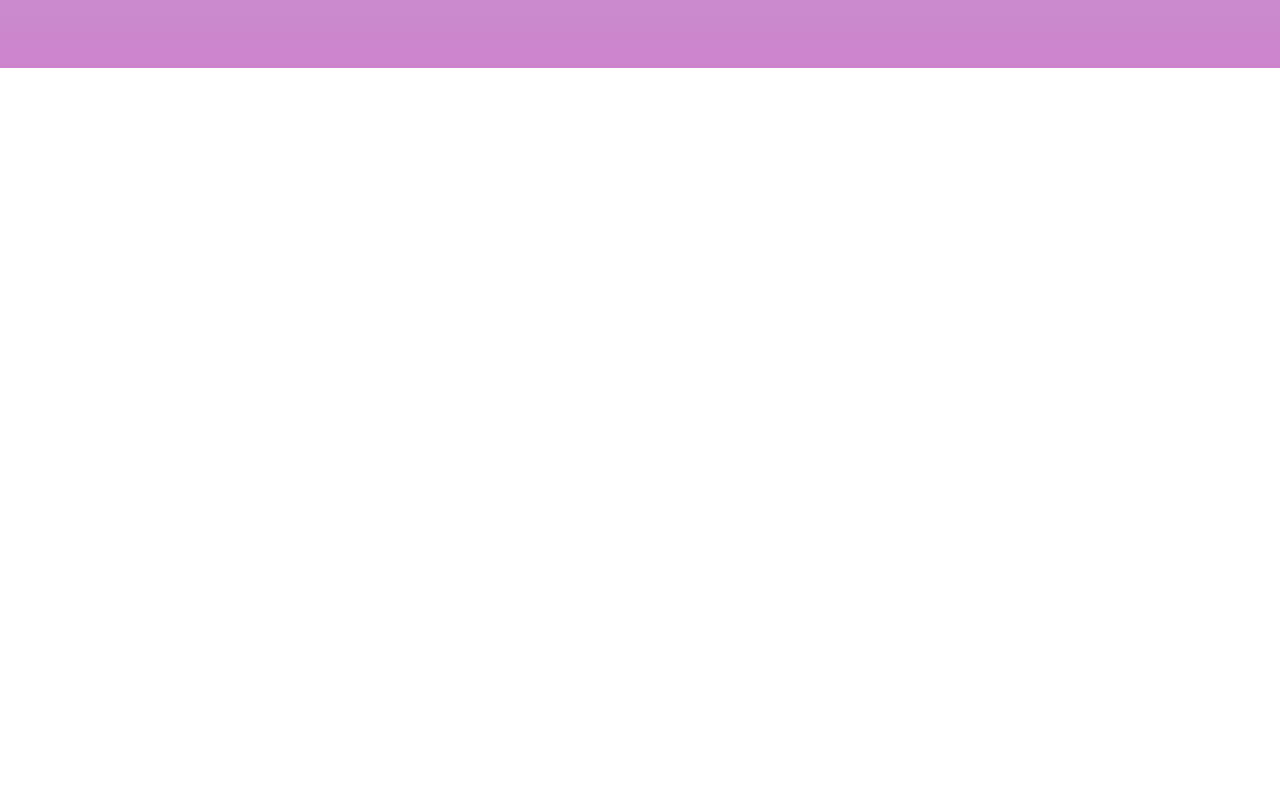
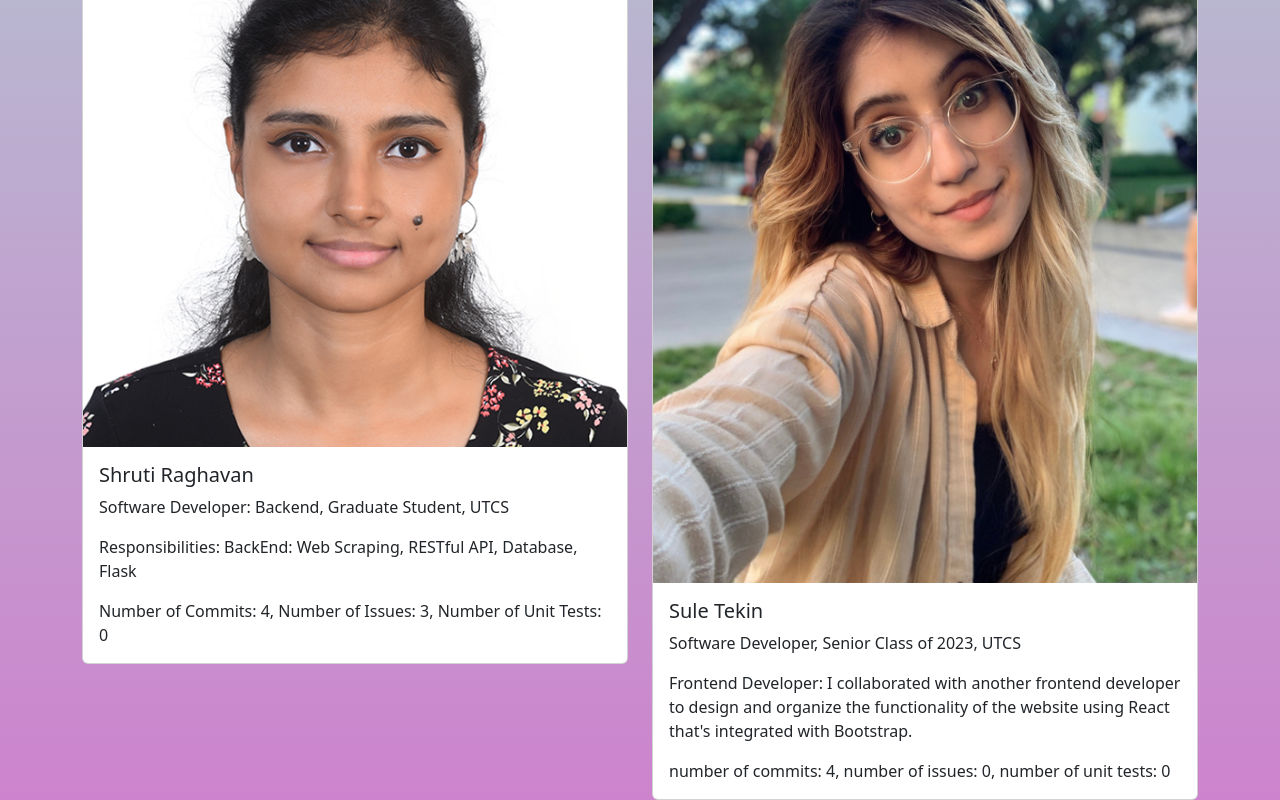
Before and after one commit to suletekin/Travel-Website, a React (Create React App) app: page /About in a window 1280 px wide. Shown: the part 972-1772 px from the top of the page. Before the commit the page ends 1040 px from the top, so only its background shows below. Built offline with nearby package versions, Linux system fonts and the light colour scheme.

Commit message:
final about

```diff
--- a/src/Components/About.js
+++ b/src/Components/About.js
@@ -5,6 +5,8 @@ import Col from 'react-bootstrap/Col';
 import Adarsh from './Adarsh.jpeg';
 import Austin from './Austin.JPG';
 import Alaric from './Alaric.JPG';
+import Shruti from './Shruti.jpg';
+import Sule from './Sule.jpg';
 
 function About() {
     return (
@@ -47,6 +49,28 @@ function About() {
                     </Col>
                 </Row>
                 <Row>
+                    <Col>
+                        <Card>
+                            <Card.Img variant="top" src={Shruti} />
+                            <Card.Body>
+                                <Card.Title>Shruti Raghavan</Card.Title>
+                                <Card.Text>Software Developer: Backend, Graduate Student, UTCS</Card.Text>
+                                <Card.Text>Responsibilities: BackEnd: Web Scraping, RESTful API, Database, Flask</Card.Text>
+                                <Card.Text>Number of Commits: 4, Number of Issues: 3, Number of Unit Tests: 0 </Card.Text>
+                            </Card.Body>
+                        </Card>
+                    </Col>
+                    <Col>
+                        <Card>
+                            <Card.Img variant="top" src={Sule} />
+                            <Card.Body>
+                                <Card.Title>Sule Tekin</Card.Title>
+                                <Card.Text> Software Developer, Senior Class of 2023, UTCS</Card.Text>
+                                <Card.Text>Frontend Developer: I collaborated with another frontend developer to design and organize the functionality of the website using React that's integrated with Bootstrap.</Card.Text>
+                                <Card.Text>number of commits: 4, number of issues: 0, number of unit tests: 0 </Card.Text>
+                            </Card.Body>
+                        </Card>
+                    </Col>
                 </Row>
             </Container>
         </div>
--- a/src/Components/NavBar.js
+++ b/src/Components/NavBar.js
@@ -14,6 +14,8 @@ function NavBar() {
             <Nav.Link href="home">Home</Nav.Link>
             <Nav.Link href="Reviews">Reviews</Nav.Link>
             <Nav.Link href="Trips">Trips</Nav.Link>
+            <Nav.Link href="Countries">Countries</Nav.Link>
+            <Nav.Link href="Cities">Cities</Nav.Link>
             <Nav.Link href="About">About</Nav.Link>
           </Nav>
         </Navbar.Collapse>
```
Also changed, not shown: src/Components/Shruti.jpg (added), src/Components/Sule.jpg (added).
